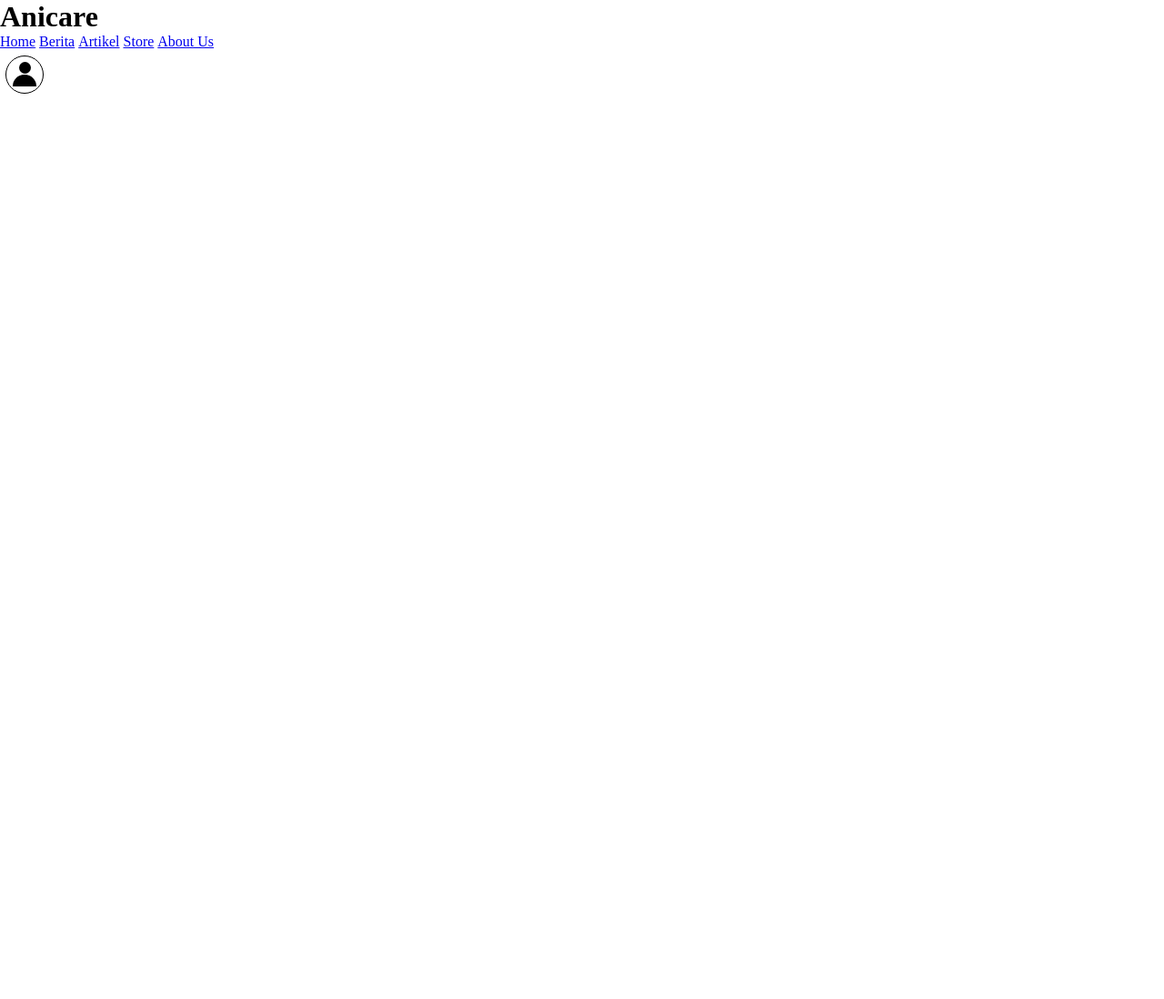
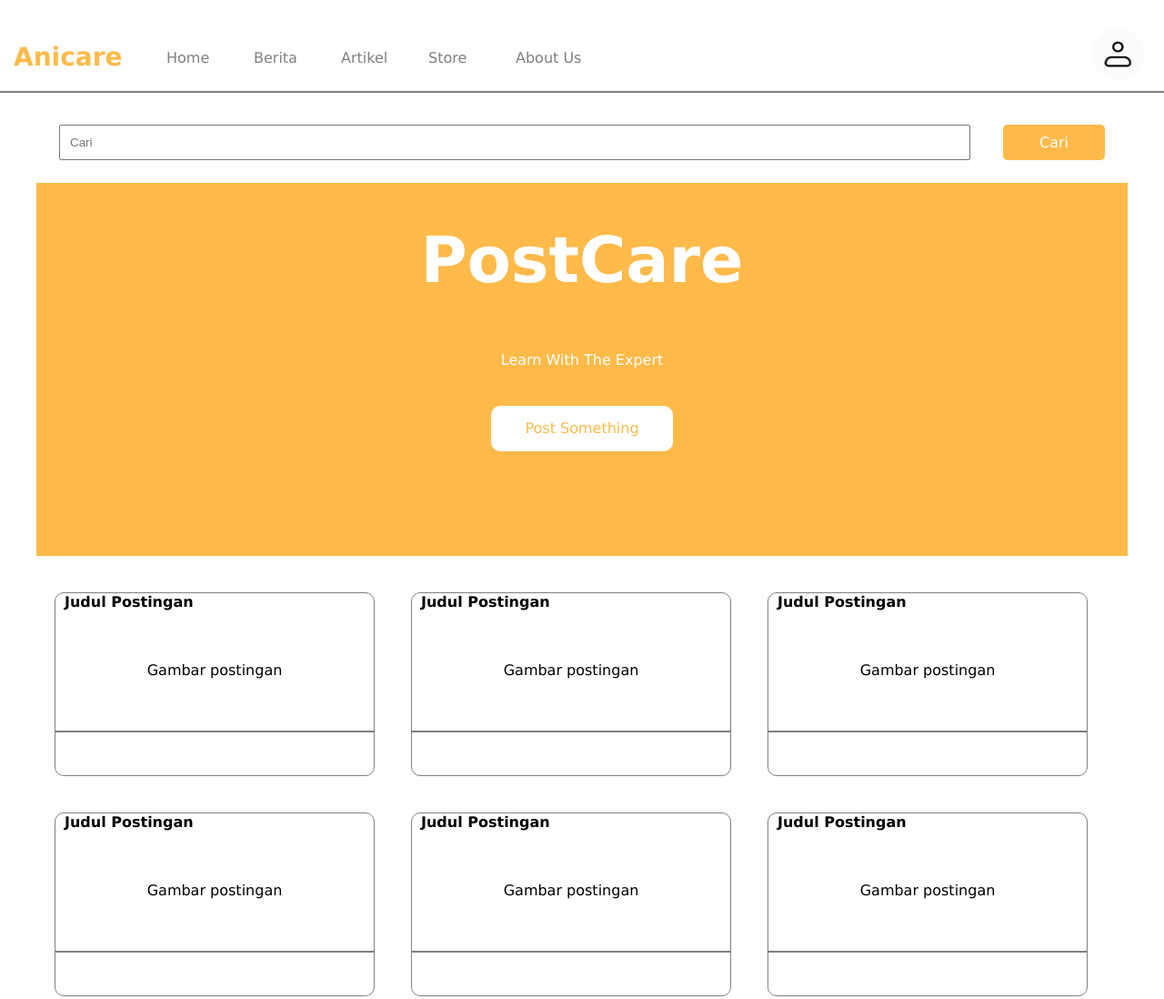
Before and after one commit to 231130225/A13, a plain HTML site: page Post.html in a window 1280 px wide. Shown: the top 1098 px of the page at 91% size. Before the commit the page ends 800 px from the top, so only its background shows below. Drawn offline with Linux system fonts and the light colour scheme.

Commit message:
Tambah HTML Post (Blm siap) dan tambah aset

```diff
--- a/Post.css
+++ b/Post.css
@@ -1,36 +1,201 @@
-*{
-    padding: 0;
-    margin: 0;
+body{
+  justify-content: center;
+  align-items: center;
+  min-height: 100vh;
+  background-color: white;
+  background-position: center;
+  background-repeat: no-repeat;
+  background-attachment: fixed;
+  font-family: Verdana, Geneva, Tahoma, sans-serif;
+  margin: 0;
+  display: flex;
+  flex-direction: column;
 }
-.avatar{
-    overflow:hidden;
+header{
+  line-height: 80px;
+  width: 100%;
+  height: 100px;
+  padding: 0px;
+  float: none;
+  background-repeat: no-repeat;
+  background-color: white;
+  background-size: 100%;
+  border-bottom: 2px solid gray;
+
+  display: flex;
+  flex-direction: column;
+
+}
+main{
+  margin: 0 auto;
+  width: 1048px;
+  padding: 10px;
+  background-color: white;
+  height: 1300px;
+  flex: 1;
+}
+footer{
+  margin: 0 auto;
+  width: 100%;
+  background-color: #FFBA49;
+  height: 50pt;
+  line-height: 50px;
+  color: white;
+  bottom: 0;
+}
+footer p{
+  margin: 10px 20px;
 }
 
-.user-icon{
-  font-size:0.4em;  /* change font size should change size of icon */
-  float:left; margin:1em;  /* remove this line to avoid float/margin */
+ul{
+  list-style-type: none;
 }
-.user-icon{
-  border-radius:4em; border:1px solid rgb(0, 0, 0);
-  height:6em; width:6em;
-  background:none;padding:0.1em;
+a{
+  text-decoration: none;
+}
+li{
+  display: inline;
 }
 
-.user-icon::before{
-  content:" "; display:block;
-  height:2em; width:2em;
-  background:rgb(0, 0, 0);
-  position:relative; left:2em;top:0.8em;
-  border-radius:2em;
+header h1{
+  float: left;
+  width: 160px;
+  color: #FFBA49;
+  padding-left: 15px;
+  font-size: 28px;
 }
-.user-icon::after{
-  content:" "; display:block;
-  height:2em;width:4em;
-  background:rgb(0, 0, 0);
-  position:relative; left:1em;top:1em;
-  border-radius:2em 2em 0 0;
+header li{
+  float: left;
+}
+header li a{
+  display: block;
+  padding: 8px;
+  width: 80px;
+  text-decoration: none;
+  color: gray;
+}
+header span a{
+  display: block;
+  float: right;
+  padding: 1px;
+  margin-top: 15px;
+  padding-right: 8px;
+  line-height: 40px;
+}
+header span a img{
+  width: 65px;
+  height: 55px;
+  padding-right: 10px;
 }
 
-.nav-bar ul li{
-    display: inline;
+header span{
+  padding:10px;
+  height: 40px;
+  line-height: 40px;
 }
+
+
+
+
+
+
+
+
+main{
+  margin: 0 auto;
+  width: 1200px;
+
+}
+main section.search{
+  float: none;
+  margin: 25px;
+
+}
+main section.search input{
+  padding: 10px;
+  width: 85%;
+}
+main section.search span a{
+  float: right;
+  padding: 10px 40px;
+  background-color: #FFBA49;
+  border-radius: 5px;
+  color: white;
+}
+main section.search span a:hover{
+  background-color: white;
+  border: 1px solid #FFBA49;
+  color: #FFBA49;
+}
+
+
+main article.dua{
+  padding-top: 10px; ;
+  width: 100%;
+  height: 400px;
+  line-height: 150px;
+  text-align: center;
+  background-color: #FFBA49;
+  color: white;
+  margin-bottom: 20px;
+}
+
+main article.dua section b{
+  font-size: 70px;
+}
+
+main article.dua section p{
+  line-height: 0px;
+}
+
+main article.dua section div.tiga{
+  margin-left: 500px;
+  width: 200px;
+  margin-top: 50px;
+  background-color: white;
+  color: #FFBA49;
+  text-align: center;
+  line-height: 50px;
+  border-radius: 10px;
+}
+
+main article.satu section.satu div.tiga tr td.satu img{
+  width: 50px;
+  height: 50px;
+}
+main article.dua section div.tiga:hover{
+  background-color: #FFBA49;
+  border: 1px solid white;
+  color: white;
+}
+main section.satu{
+  width: 350px;
+  height: 200px;
+  border: 1px solid grey;
+  border-radius: 10px;
+}
+main div.dua{
+  border-bottom: 2px solid grey
+}
+
+main article section div p{
+  text-align: center;
+  line-height: 100px;
+}
+
+main section.satu{
+  margin: 20px;
+  float: left;
+}
+
+
+
+main article.satu section.satu b{
+  margin-top: 10px;
+  margin-left: 10px;
+}
+
+
+header li a:hover{
+  color: rgb(255, 184, 53);
+}
--- a/Post.html
+++ b/Post.html
@@ -4,33 +4,100 @@
     <meta charset="UTF-8">
     <meta name="viewport" content="width=device-width, initial-scale=1.0">
     <link rel="stylesheet" href="Post.css">
-    <title>Anicare | Post</title>
-    <!-- Cabin Font -->
-    <link rel="preconnect" href="https://fonts.googleapis.com">
-    <link rel="preconnect" href="https://fonts.gstatic.com" crossorigin>
-    <link href="https://fonts.googleapis.com/css2?family=Cabin:ital,wght@0,400..700;1,400..700&display=swap" rel="stylesheet">
-    <!-- -->
+    <title>Post</title>
 </head>
 <body>
-    <div class="nav-bar">
-        <h1 class="Logo">Anicare</h1>
-        <div class="navigation">
+    <header>
+        <section>
+            <H1>
+                Anicare
+            </H1>
             <ul>
-                <li><a href="#">Home</a></li>
-                <li><a href="#">Berita</a></li>
-                <li><a href="#">Artikel</a></li>
-                <li><a href="#">Store</a></li>
-                <li><a href="#">About Us</a></li>
+                <li><a href="Home.html" class="utama">Home</a></li>
+                <li><a href="Berita.html">Berita</a></li>
+                <li><a href="Artikel.html">Artikel</a></li>
+                <li><a href="Store.html">Store</a></li>
+                <li><a href="About Us.html">About Us</a></li>
             </ul>
-            <div class="profile">
-                <div class="avatar">
-                    <div class="user-icon"><span></span>
-                    </div>
-                  </div>
+            <span><a href="#"><img src="Assets/profil.png" alt="Profil"></a></span>
+        </section>
+    </header>
+    <main>
+        <section class="search">
+            <input type="text" placeholder="Cari">
+            <span><a href="#">Cari</a></span>
+        </section>
+       <article class="dua">
+        <section>
+            <b>PostCare</b>
+            <p>Learn With The Expert</p>
+            <div class="tiga">
+                Post Something
             </div>
-        </div>
+        </section>
+       </article>
 
-    </div>
+       <article class="satu">
+        <section class="satu">
+            <b>Judul Postingan</b>
+            <div class="dua">
+                <p>Gambar postingan</p>
+            </div>
+            <div class="tiga">
 
+            </div>
+        </section>
+        <section class="satu">
+            <b>Judul Postingan</b>
+            <div class="dua">
+                <p>Gambar postingan</p>
+            </div>
+            <div class="tiga">
+                <img src="" alt="">
+            </div>
+        </section>
+        <section class="satu">
+            <b>Judul Postingan</b>
+            <div class="dua">
+                <p>Gambar postingan</p>
+            </div>
+            <div class="tiga">
+                <img src="" alt="">
+            </div>
+        </section>
+       </article>
+       <article class="satu">
+        <section class="satu">
+            <b>Judul Postingan</b>
+            <div class="dua">
+                <p>Gambar postingan</p>
+            </div>
+            <div class="tiga">
+                <img src="" alt="">
+            </div>
+        </section>
+        <section class="satu">
+            <b>Judul Postingan</b>
+            <div class="dua">
+                <p>Gambar postingan</p>
+            </div>
+            <div class="tiga">
+                <img src="" alt="">
+            </div>
+        </section>
+        <section class="satu">
+            <b>Judul Postingan</b>
+            <div class="dua">
+                <p>Gambar postingan</p>
+            </div>
+            <div class="tiga">
+                <img src="" alt="">
+            </div>
+        </section>
+       </article>
+    </main>
+    <footer>
+        <p>COPYRIGHT ©ANICARE 2024.</p>
+    </footer>
 </body>
 </html>
```
Also changed, not shown: Assets/hati.jpg (added), Assets/komen.png (added), Assets/save.webp (added), Assets/share.png (added).
